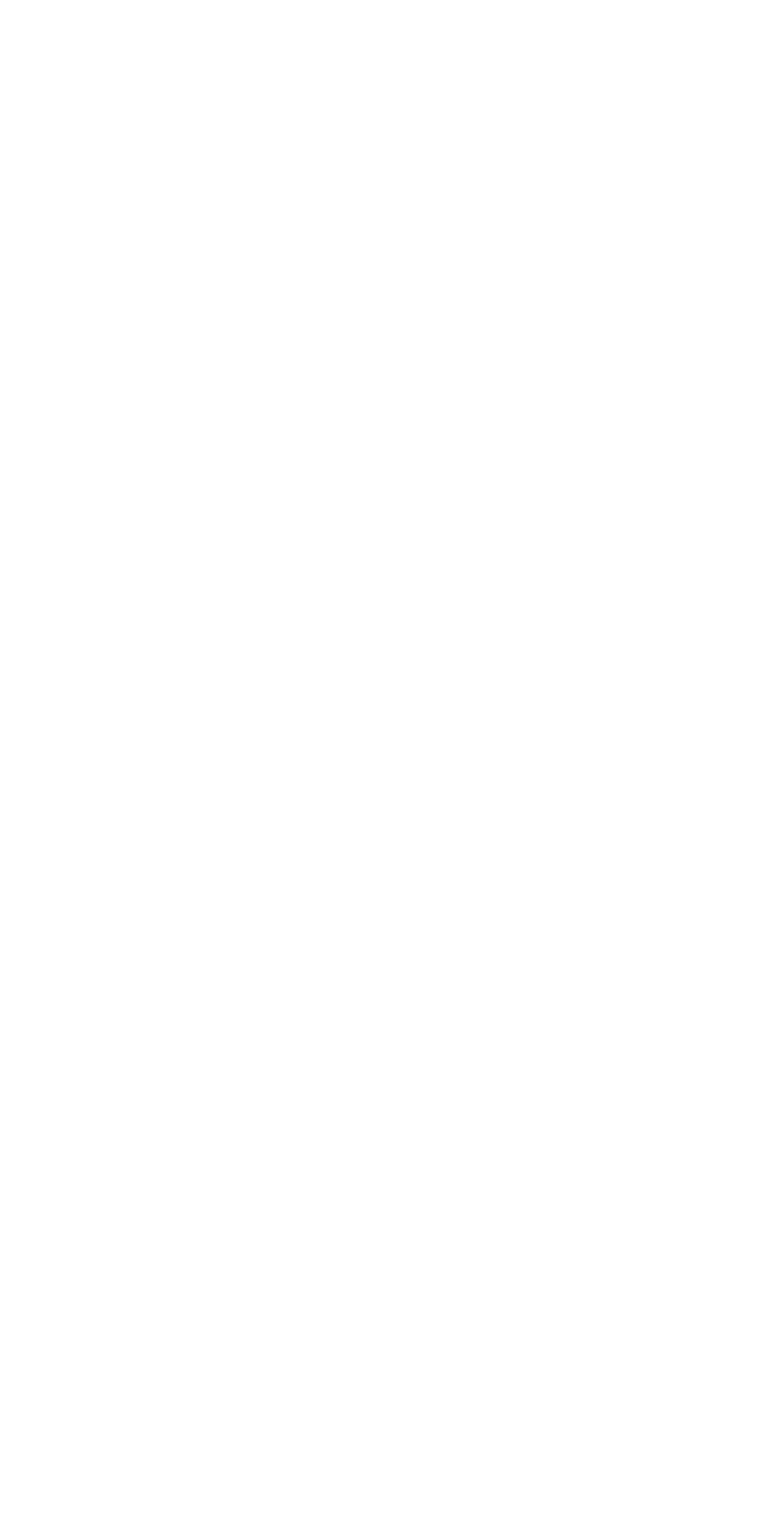
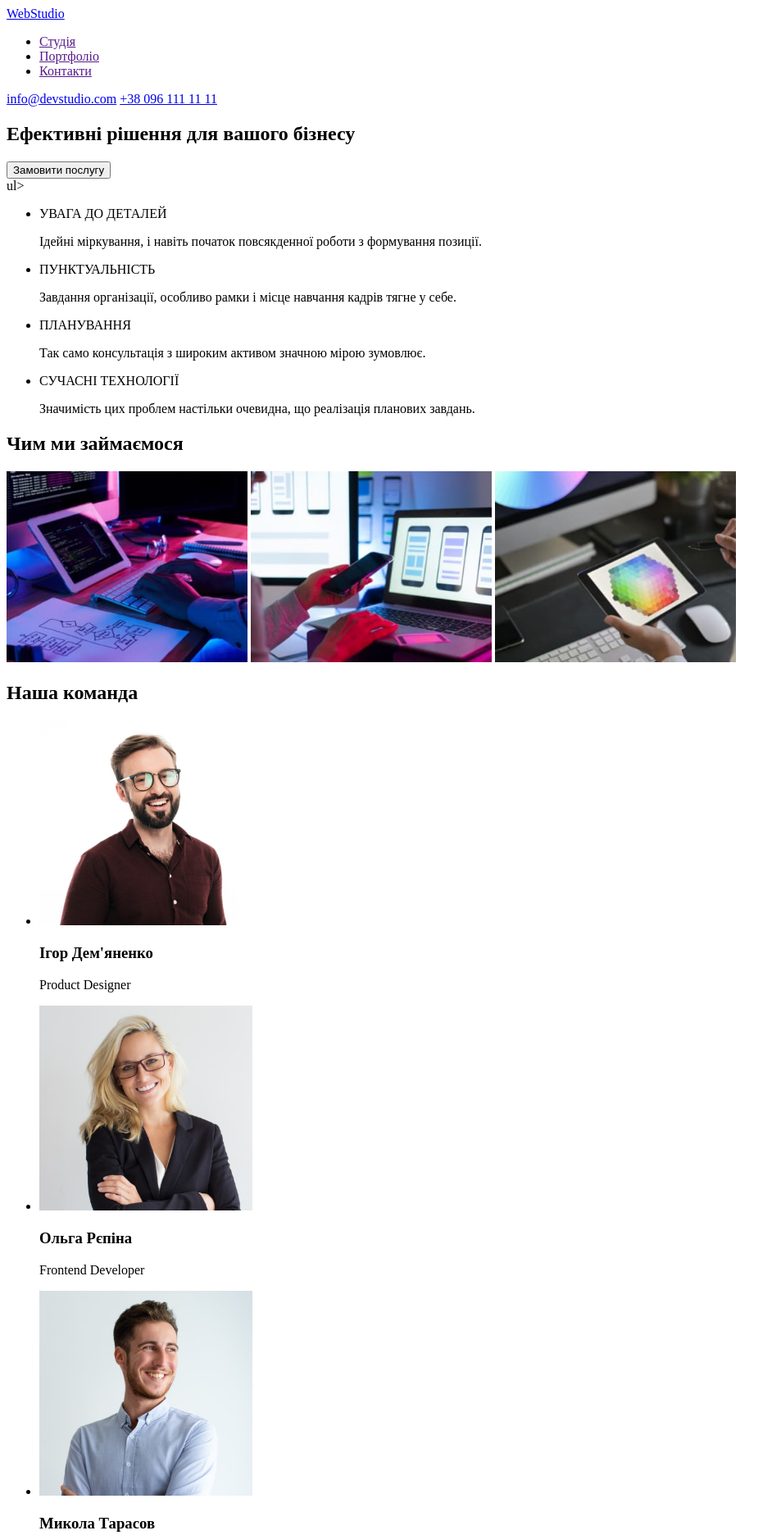
Before and after one commit to Lazarello/goit-markup-hw-01, a plain HTML site: page index.html in a window 1280 px wide. Shown: the top 1873 px of the page at 82% size, without its empty margins (0-953 px from the left). Before the commit the page ends 800 px from the top, so only its background shows below. Drawn offline with Linux system fonts and the light colour scheme.

Commit message:
final
final version

```diff
--- a/index.html
+++ b/index.html
@@ -1,5 +1,5 @@
 <!DOCTYPE html>
-<html lang="en">
+<html lang="uk">
   <head>
     <meta charset="UTF-8" />
     <meta http-equiv="X-UA-Compatible" content="IE=edge" />
@@ -7,6 +7,127 @@
     <title>WebStudio</title>
   </head>
   <body>
-    <header></header>
+    <header>
+      <nav>
+        <a
+          href="./index.html"
+          target="_blank"
+          rel="noopener noreferrer nofollow"
+          >WebStudio</a
+        >
+        <ul>
+          <li><a href="">Студія</a></li>
+          <li><a href="">Портфоліо</a></li>
+          <li><a href="">Контакти</a></li>
+        </ul>
+      </nav>
+      <a href="mailto:info@devstudio.com">info@devstudio.com</a>
+      <a href="tel:+380961111111">+38 096 111 11 11</a>
+    </header>
+    <main>
+      <section>
+        <h1>Ефективні рішення для вашого бізнесу</h1>
+        <button type="button">Замовити послугу</button>
+      </section>
+      <section>
+        ul>
+        <ul>
+          <li>
+            <p>УВАГА ДО ДЕТАЛЕЙ</p>
+            <p>
+              Ідейні міркування, і навіть початок повсякденної роботи з
+              формування позиції.
+            </p>
+          </li>
+          <li>
+            <p>ПУНКТУАЛЬНІСТЬ</p>
+            <p>
+              Завдання організації, особливо рамки і місце навчання кадрів тягне
+              у себе.
+            </p>
+          </li>
+          <li>
+            <p>ПЛАНУВАННЯ</p>
+            <p>
+              Так само консультація з широким активом значною мірою зумовлює.
+            </p>
+          </li>
+          <li>
+            <p>СУЧАСНІ ТЕХНОЛОГІЇ</p>
+            <p>
+              Значимість цих проблем настільки очевидна, що реалізація планових
+              завдань.
+            </p>
+          </li>
+        </ul>
+        <h2>Чим ми займаємося</h2>
+        <img src="./images/img.jpg" alt="Man working on PC" width="294" />
+        <img
+          src="./images/img2.jpg"
+          alt="Woman hold phone in front of laptop"
+          width="294"
+        />
+        <img
+          src="./images/img3.jpg"
+          alt="Woman shows picture on tablet"
+          width="294"
+        />
+      </section>
+      <section>
+        <h2>Наша команда</h2>
+        <ul>
+          <li>
+            <img
+              src="./images/employe1.jpg"
+              alt="Smiling man with beard in glasses"
+              width="260"
+            />
+            <h3>Ігор Дем'яненко</h3>
+            <p>Product Designer</p>
+          </li>
+          <li>
+            <img
+              src="./images/employe2.jpg"
+              alt="Smiling woman in glasses"
+              width="260"
+            />
+            <h3>Ольга Рєпіна</h3>
+            <p>Frontend Developer</p>
+          </li>
+          <li>
+            <img src="./images/employe3.jpg" alt="Smiling man" width="260" />
+            <h3>Микола Тарасов</h3>
+            <p>Marketing</p>
+          </li>
+          <li>
+            <img
+              src="./images/employe4.jpg"
+              alt="Smiling man in glasses"
+              width="260"
+            />
+            <h3>Михайло Єрмаков</h3>
+            <p>UI Designer</p>
+          </li>
+        </ul>
+      </section>
+    </main>
+    <footer>
+      <a href="./index.html" target="_blank" rel="noopener noreferrer nofollow"
+        >WebStudio</a
+      >
+      <ul>
+        <li>
+          <a href="https://goo.gl/maps/9FVGhHxH4ZzNUwWE9">
+            м. Київ, пр-т Лесі Українки, 26
+          </a>
+        </li>
+        <li>
+          <a href="mailto:info@devstudio.com">info@devstudio.com</a>
+        </li>
+        <li>
+          <a href="tel:+380961111111">+38 096 111 11 11</a>
+        </li>
+      </ul>
+    </footer>
   </body>
 </html>
```
Also changed, not shown: images/employe1.jpg (added), images/employe2.jpg (added), images/employe3.jpg (added), images/employe4.jpg (added), images/img.jpg (added), images/img2.jpg (added), images/img3.jpg (added).
